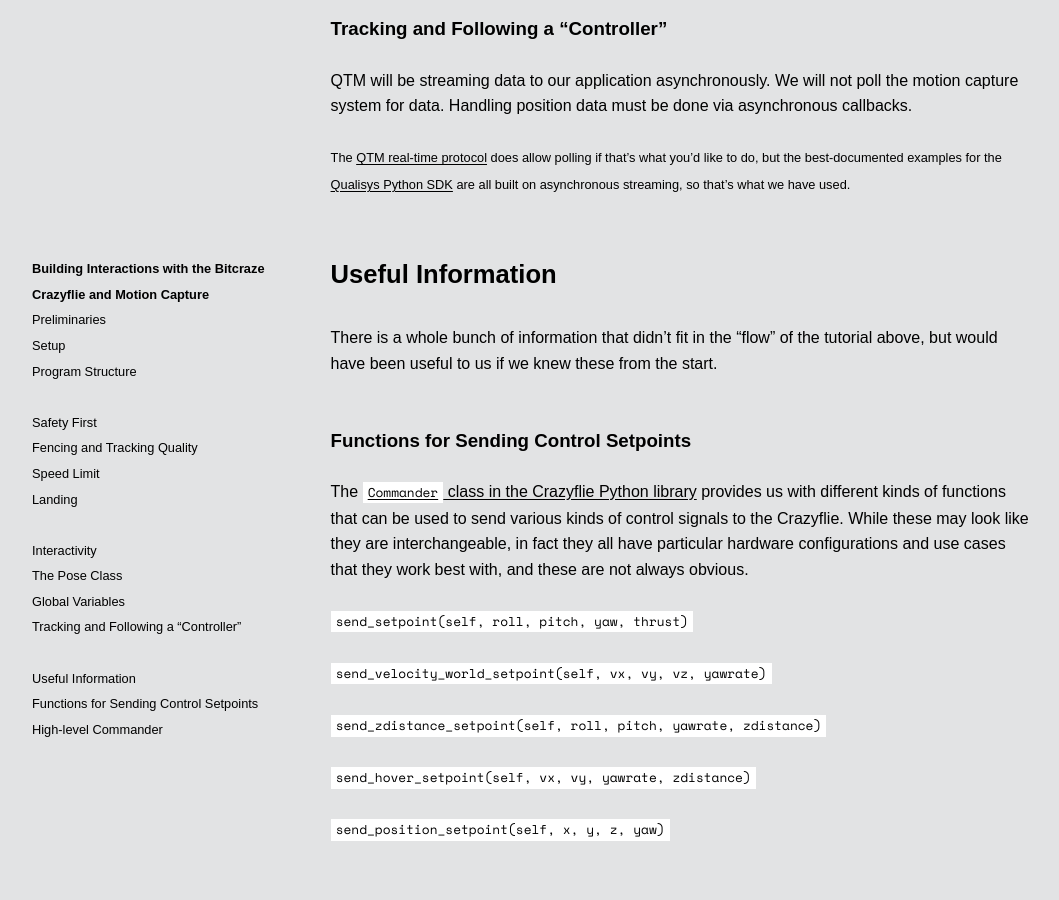
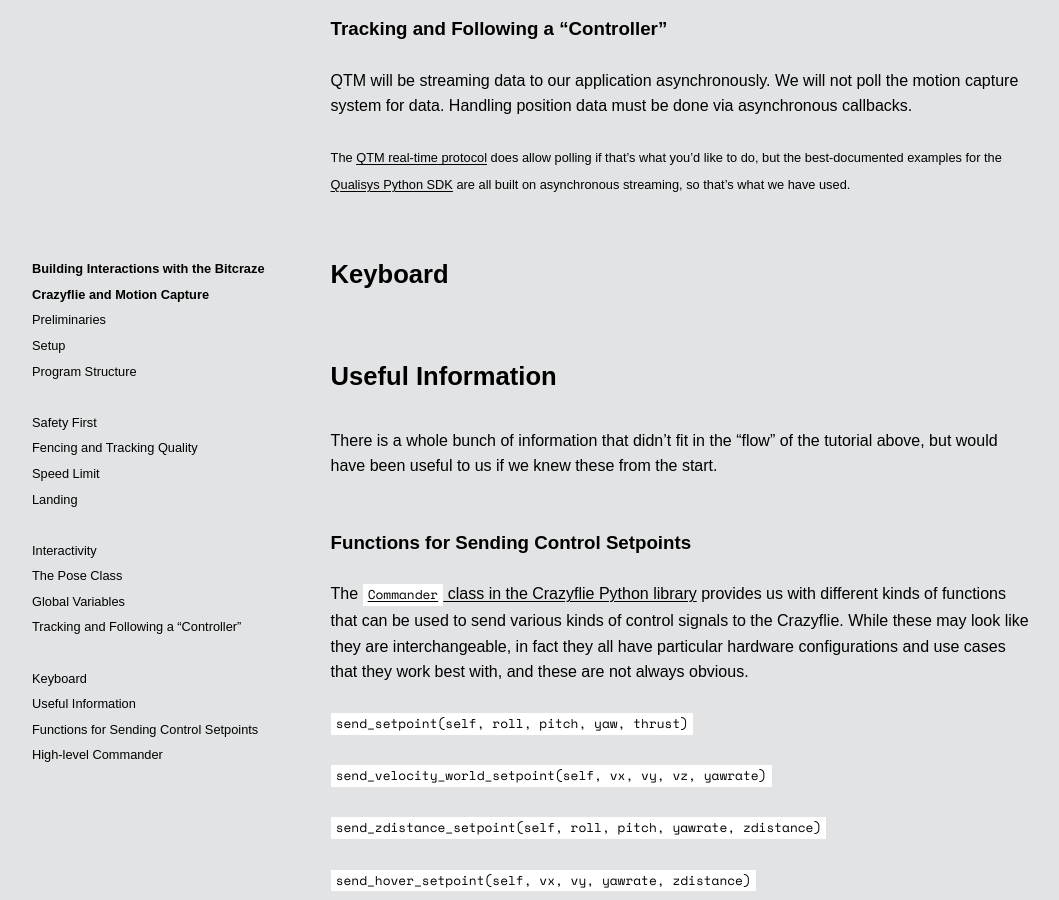
Before and after one commit to l77l77/mbaytas.github.io, a Jekyll site: the page built from crazyflie.md, in a window 1280 px wide and 900 px high, scrolled down 10308 px. Shown: the whole window, without its empty margins (108-1167 px from the left). Built offline with Jekyll 4.4.1, drawn with Linux system fonts in a browser that asks for light colours; some web fonts are replaced; our own code applies the rules of GitHub Pages for plain Markdown files; comment, search, counter and statistics services are not loaded.

Commit message:
Update crazyflie.md

```diff
--- a/crazyflie.md
+++ b/crazyflie.md
@@ -254,11 +254,16 @@ controller_select = 0
 
 We'll get to `controller_select` in a second, below.
 
+
 ### Tracking and Following a "Controller"
 
 QTM will be streaming data to our application asynchronously. We will not poll the motion capture system for data. Handling position data must be done via asynchronous callbacks.
 
 *The [QTM real-time protocol](https://docs.qualisys.com/qtm-rt-protocol/) does allow polling if that's what you'd like to do, but the best-documented examples for the [Qualisys Python SDK](https://github.com/qualisys/qualisys_python_sdk) are all built on asynchronous streaming, so that's what we have used.*
+
+
+## Keyboard
+
 
 ## Useful Information
 
```
